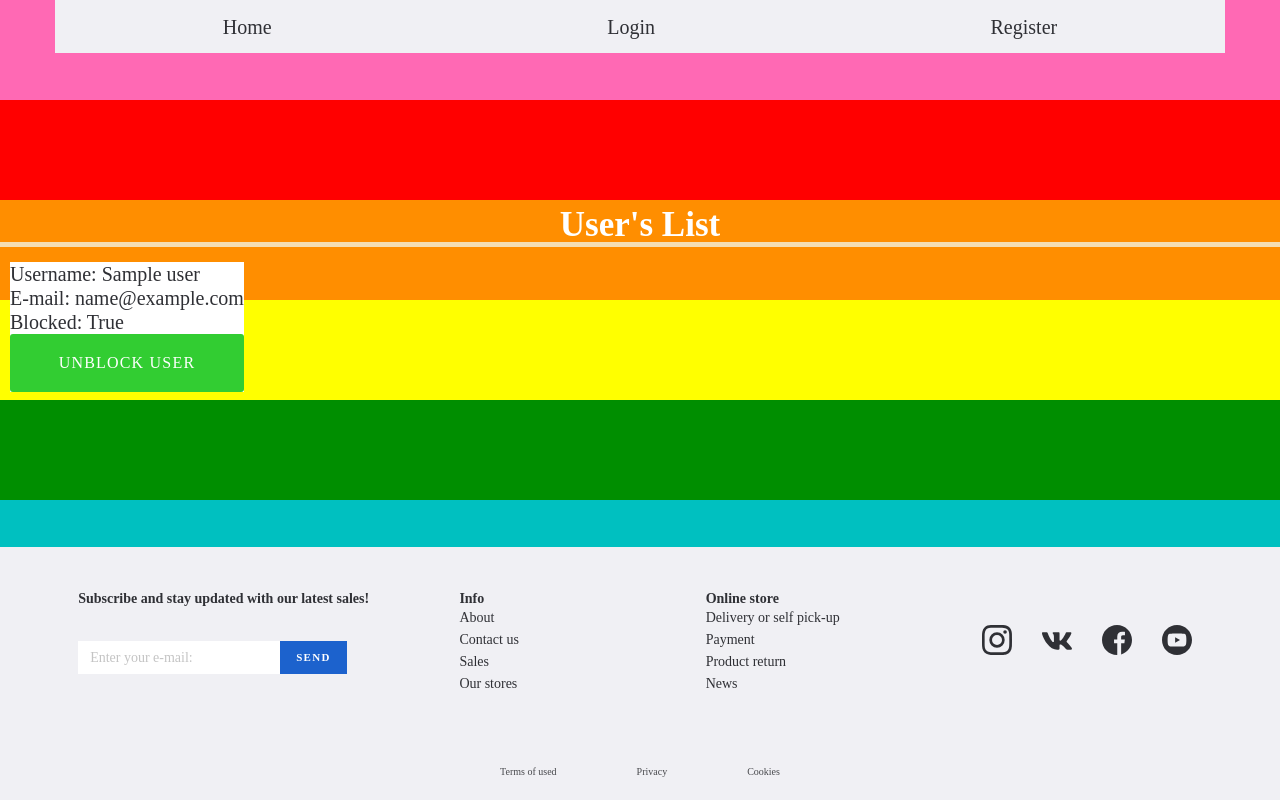
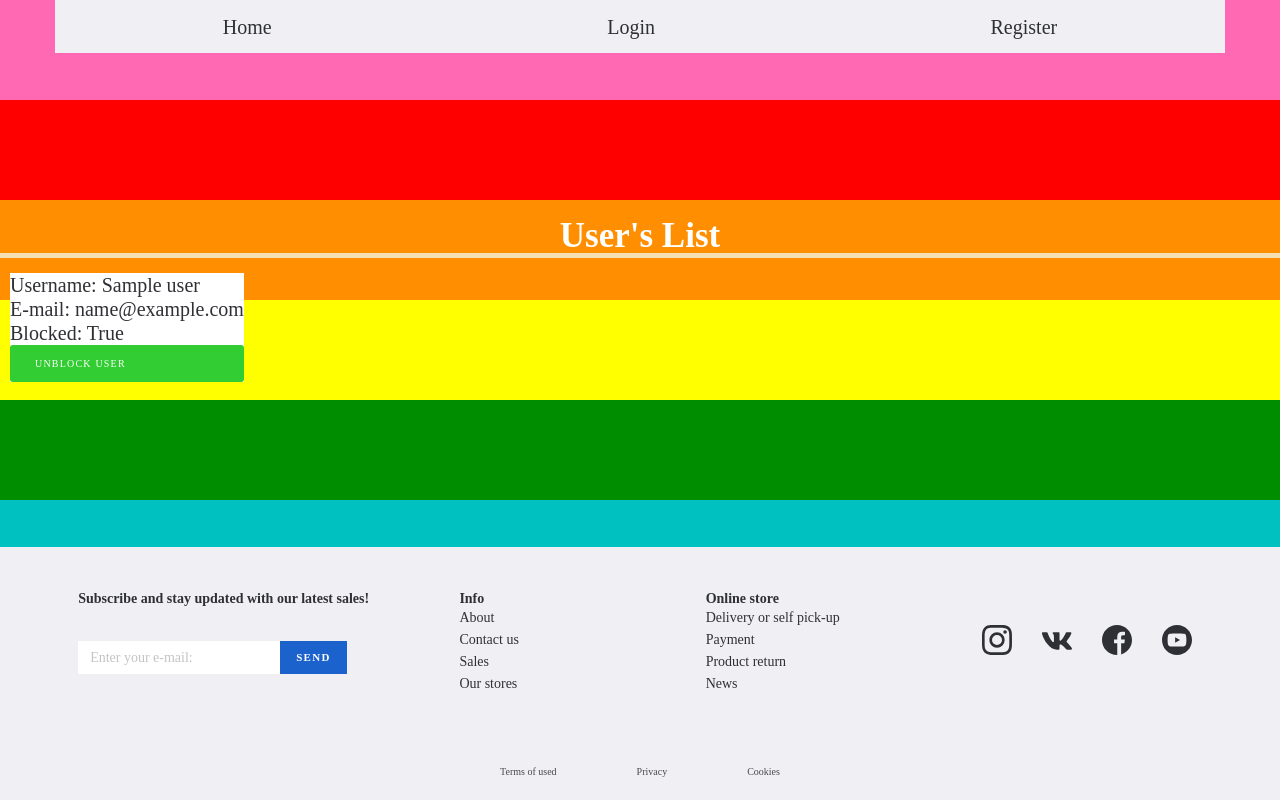
Before and after one commit to Psylo2/unsafe-login-app, a Flask app: template templates/admin/user_list.html in a window 1280 px wide. Run offline with Flask 2, Linux system fonts and the light colour scheme; the template is opened without the code that fills it: most values are stand-ins (such as "Sample title", 1, 10 or a date in 2020); some libraries are stand-ins or nearby versions.

Commit message:
Final Fix

```diff
--- a/templates/admin/user_list.html
+++ b/templates/admin/user_list.html
@@ -20,17 +20,14 @@
                                 <p>
                                     Blocked: False
                                 </p>
-                                    <button class="button button--block">
-                                <a class="btn"
+                                <a class="button button--block"
                                    href="{{ url_for('admin.block_user', block=user._name) }}">Block User</a>
-                                 </button>
                             {% else %}
                                 <p>
                                     Blocked: True
                                 </p>
-                                <button class="button button--unblock">
-                                <a class="btn"  href="{{ url_for('admin.unblock_user', unblock=user._name) }}">Unblock User</a>
-                                </button>
+                                <a class="button button--unblock"
+                                   href="{{ url_for('admin.unblock_user', unblock=user._name) }}">Unblock User</a>
                             {% endif %}
                         </div>
                     </div>
```
Also changed, not shown: views/admins.py (+7 -2 lines), login.db.
